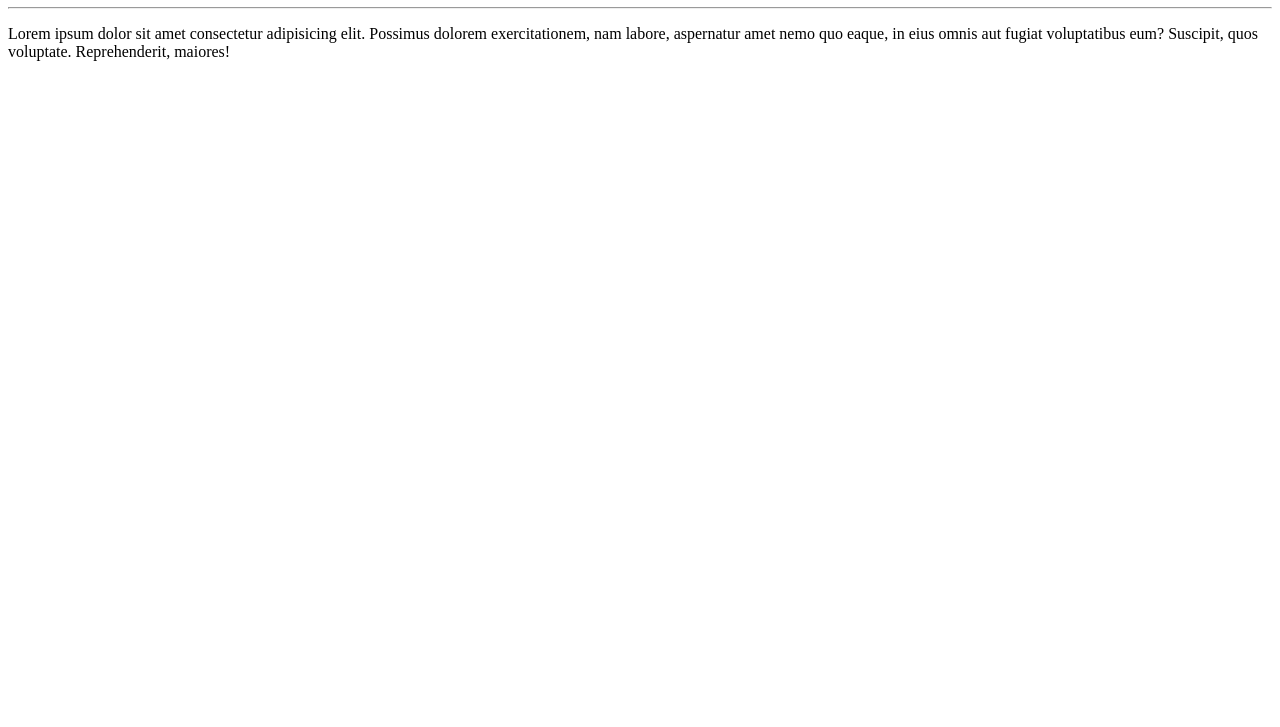
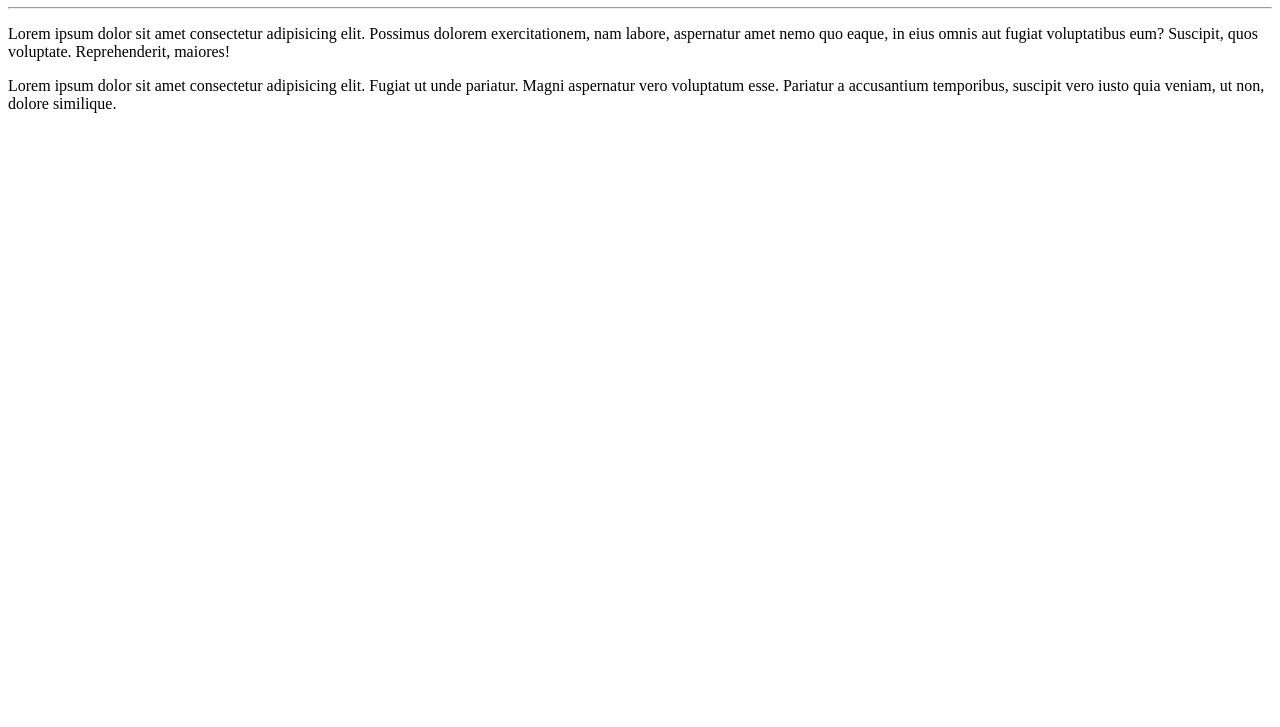
Before and after one commit to carlinhosbatista/Ola-Mundo, a plain HTML site: page site-exemplo/index.html in a window 1280 px wide. Shown: the part 73-800 px from the top of the page. Drawn offline with Linux system fonts and the light colour scheme.

Commit message:
adicionei um parágrafo

```diff
--- a/site-exemplo/index.html
+++ b/site-exemplo/index.html
@@ -10,5 +10,6 @@
     <h1>Olá, Mundo!</h1>
     <hr>
     <p>Lorem ipsum dolor sit amet consectetur adipisicing elit. Possimus dolorem exercitationem, nam labore, aspernatur amet nemo quo eaque, in eius omnis aut fugiat voluptatibus eum? Suscipit, quos voluptate. Reprehenderit, maiores!</p>
+    <p>Lorem ipsum dolor sit amet consectetur adipisicing elit. Fugiat ut unde pariatur. Magni aspernatur vero voluptatum esse. Pariatur a accusantium temporibus, suscipit vero iusto quia veniam, ut non, dolore similique.</p>
 </body>
 </html>
```
